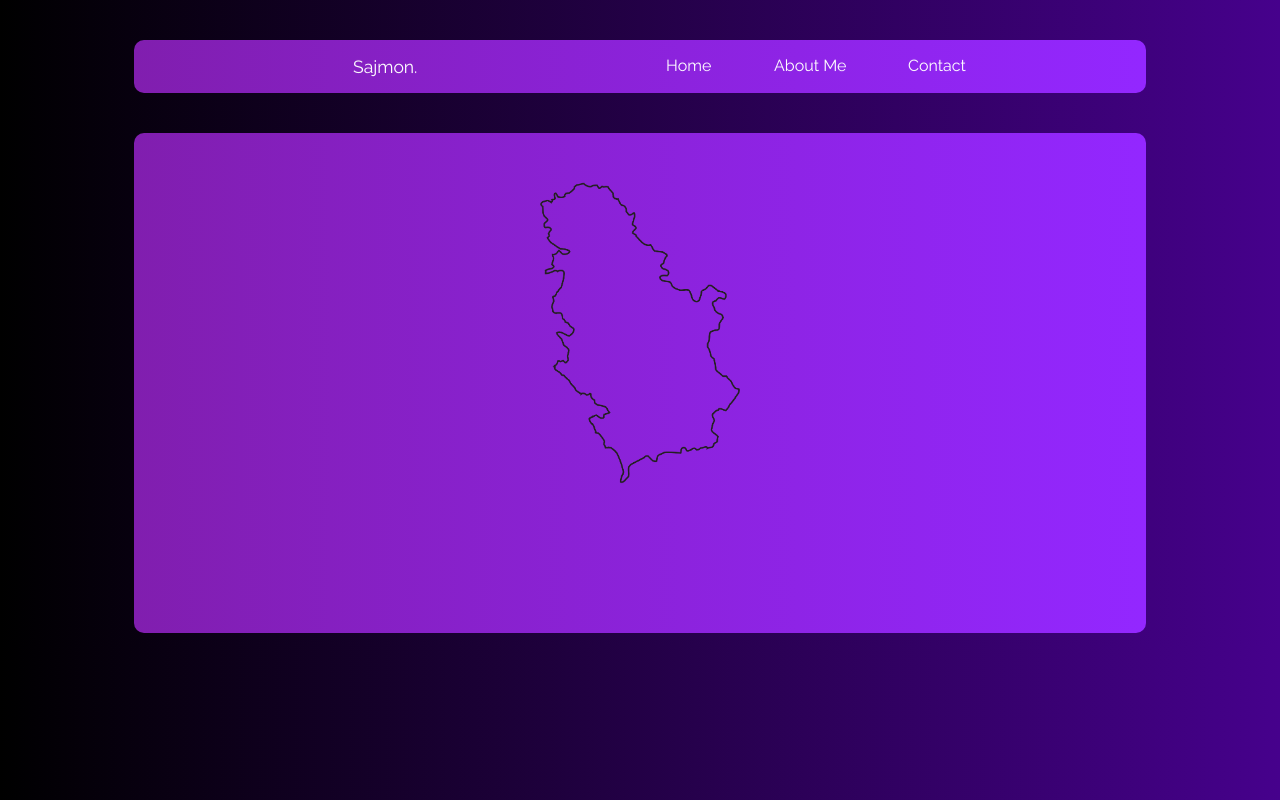
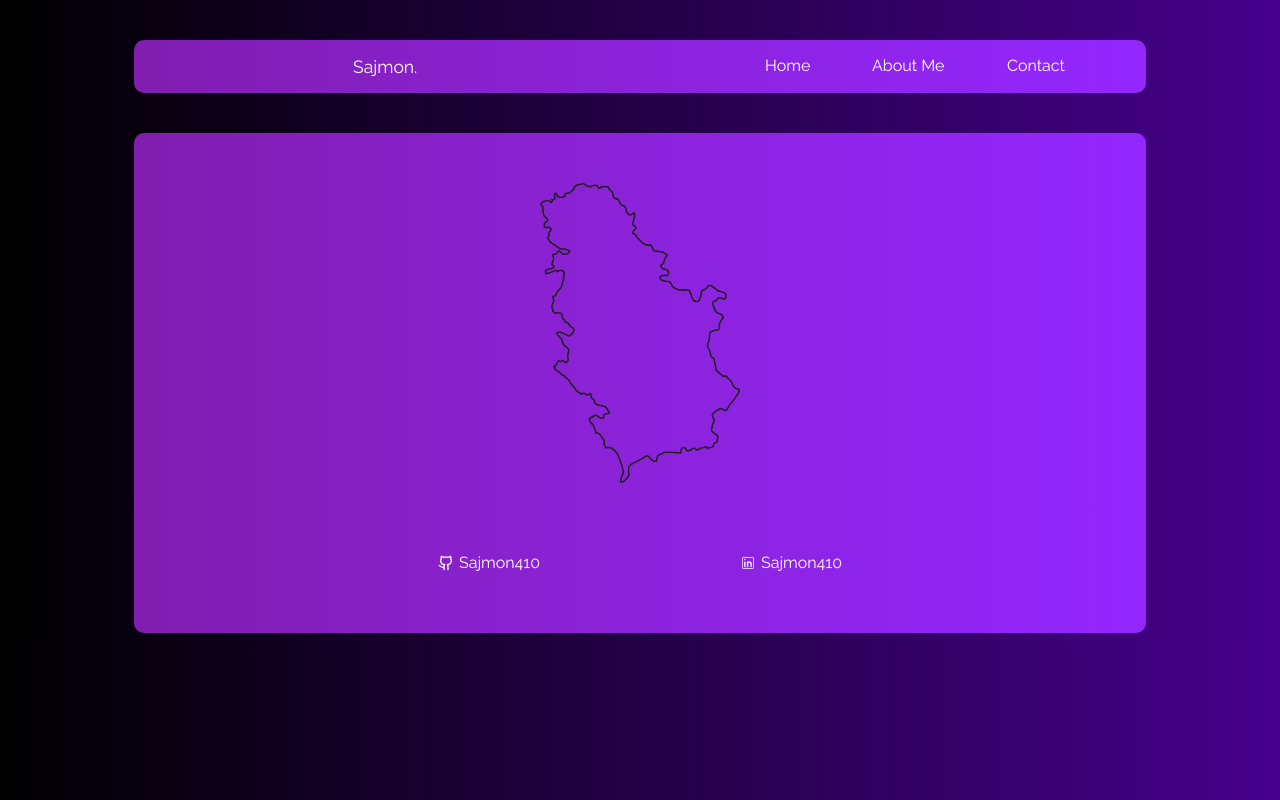
Before and after one commit to Sajmon410/portfolio, a React (Create React App) app in the folder portfolio/: page /contact in a window 1280 px wide. Built offline with nearby package versions, Linux system fonts and the light colour scheme; the HTML template or start-up script is replaced by a standard one.

Commit message:
Contact in progress

```diff
--- a/portfolio/src/components/aboutme.css
+++ b/portfolio/src/components/aboutme.css
@@ -15,3 +15,14 @@
 hr{
     border: 0.01rem solid rgb(255, 255, 255)
 }
+.contact-button{
+    background-color: transparent;
+    color: rgb(255, 255, 255);
+    border-radius: 25px;
+    padding: 5px 15px;
+    border-color: white;
+    border-color: white;
+    border-style: solid;
+    border-width: 2px;
+    margin-top: 20px;
+}
--- a/portfolio/src/components/aboutme.jsx
+++ b/portfolio/src/components/aboutme.jsx
@@ -3,6 +3,7 @@ import { motion } from 'framer-motion';
 import './aboutme.css';
 import {ReactTyped} from "react-typed";
 import { TiInfoLargeOutline,TiKeyboard,TiMortarBoard,TiDeviceDesktop,TiMessages  } from "react-icons/ti";
+import { Link, useMatch, useResolvedPath } from "react-router-dom"
 const AboutMe = () => {
   return (
     <div className="container-hero">
@@ -47,8 +48,16 @@ const AboutMe = () => {
                         exploring mobile app development and game design. Connect with me to discuss the fusion of creativity and technology.
                         </p>
                         </div>
+                        </div>
+                        <motion.div
+                whileHover={{ scale: 1 }}
+                whileTap={{rotate: 10 , scale: 1.1}}
+                transition={5000}
+                className="animate__animated animate__backInUp animate__delay-3s"
+                animate={{ rotate:0.1 }}>
+                 <button className='contact-button'><CustomLink to="/contact">Contact me</CustomLink></button>
 
-                 </div>
+                 </motion.div>
           </motion.div>
         </div>
     </div>
@@ -56,3 +65,15 @@ const AboutMe = () => {
 };
 
 export default AboutMe;
+function CustomLink({ to, children, ...props }) {
+  const resolvedPath = useResolvedPath(to)
+  const isActive = useMatch({ path: resolvedPath.pathname, end: true })
+
+  return (
+    <li className={isActive ? "active" : ""}>
+      <Link to={to} {...props}>
+        {children}
+      </Link>
+    </li>
+  )
+}
--- a/portfolio/src/components/contact.css
+++ b/portfolio/src/components/contact.css
@@ -3,3 +3,18 @@
     height: 300px;
     margin: 50px;
 }
+.socials{
+    display: flex;
+    justify-content: center; /* Center items horizontally */
+    align-items: center; /* Align items vertically in the center */
+    flex-direction: row; /* Set the direction to horizontal */
+}
+.socials-item{
+    margin:0  100px;
+    display: flex;
+    align-items: center;
+
+}
+.socials p {
+    margin-left: 5px;
+  }
--- a/portfolio/src/components/contact.jsx
+++ b/portfolio/src/components/contact.jsx
@@ -2,7 +2,10 @@ import React from 'react';
 import { motion } from 'framer-motion';
 import {ReactTyped} from "react-typed";
 import './contact.css';
+import { LuGithub } from "react-icons/lu";
+import { CiLinkedin } from "react-icons/ci";
 import serbia from '../img/serbia.png';
+import { Link } from 'react-router-dom'
 const Contact = () => {
     return (
         <div className="container-hero">
@@ -16,7 +19,32 @@ const Contact = () => {
 
             </div>
             </motion.div>
-        </div>
+            <div className="socials">
+            <div className='animate__animated animate__fadeInUp'>
+            <motion.div
+                className='socials-item'
+                whileHover={{ scale: 1 }}
+                whileTap={{rotate: 10 , scale: 1.1}}
+                transition={5000}
+                animate={{ rotate:0.1 }}>
+           <LuGithub /> <Link to="https://www.github.com/Sajmon410"><p> Sajmon410</p></Link>
+            </motion.div>
+            </div>
+            <div className='animate__animated animate__fadeInUp'>
+            <motion.div
+             className='socials-item'
+                whileHover={{ scale: 1 }}
+                whileTap={{rotate: 10 , scale: 1.1}}
+                transition={5000}
+                animate={{ rotate:0.1 }}>
+
+            <CiLinkedin /><p> Sajmon410</p>
+
+            </motion.div>
+            </div>
+
+            </div>
+            </div>
       );
 }
 export default Contact;
--- a/portfolio/src/components/navbar.css
+++ b/portfolio/src/components/navbar.css
@@ -6,7 +6,7 @@
     color: #ffffff;
     text-align: center;
     display: flex;
-
+  justify-content: space-between;
 }
 
   .content {
@@ -28,6 +28,9 @@ li{
     font-size: 1rem;
     margin: 0 15px;
   }
+  .buttons{
+    margin-right: 50px;
+  }
   .menu{
     display: inline-block;
     justify-content: space-between;/* Centriranje teksta horizontalno */
```
